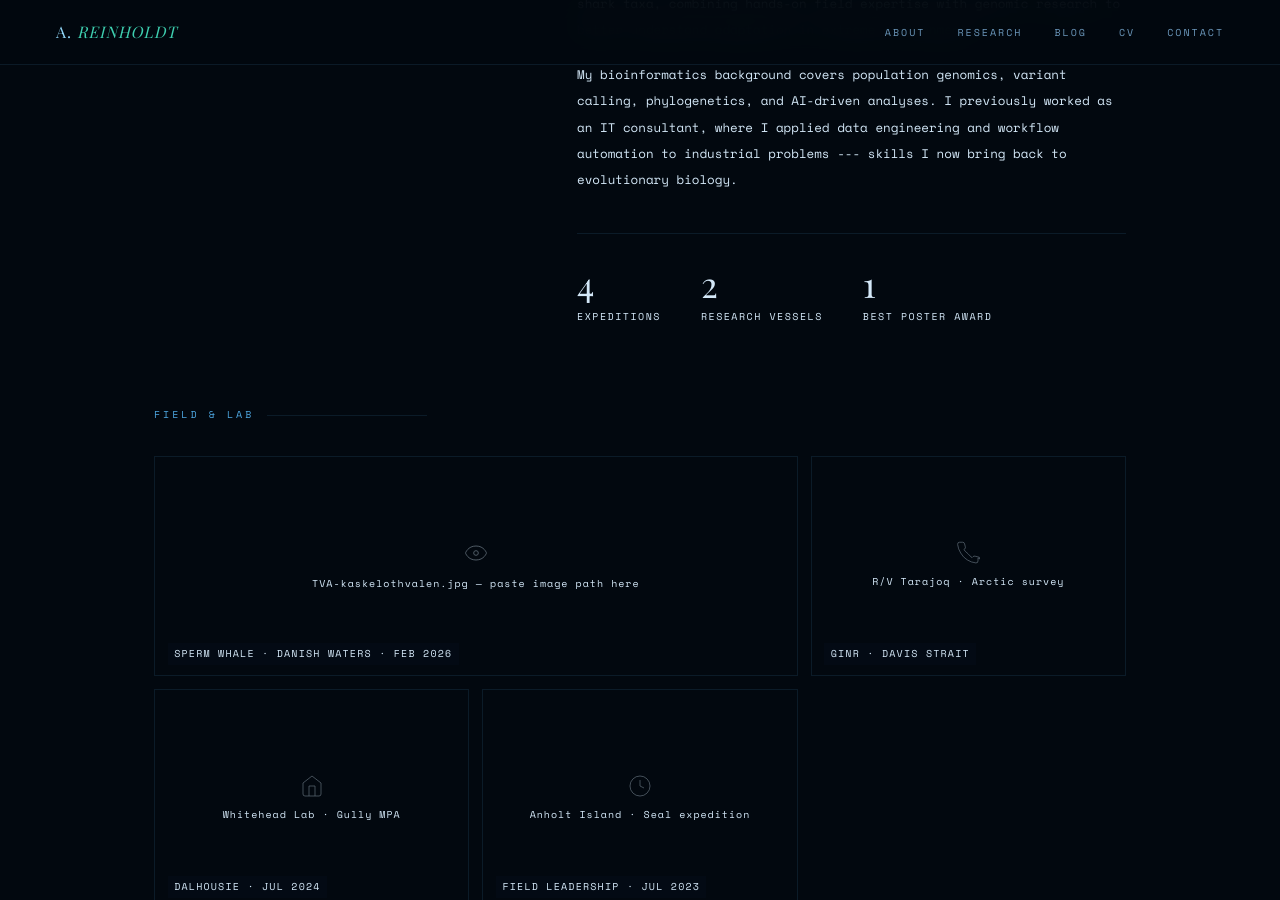
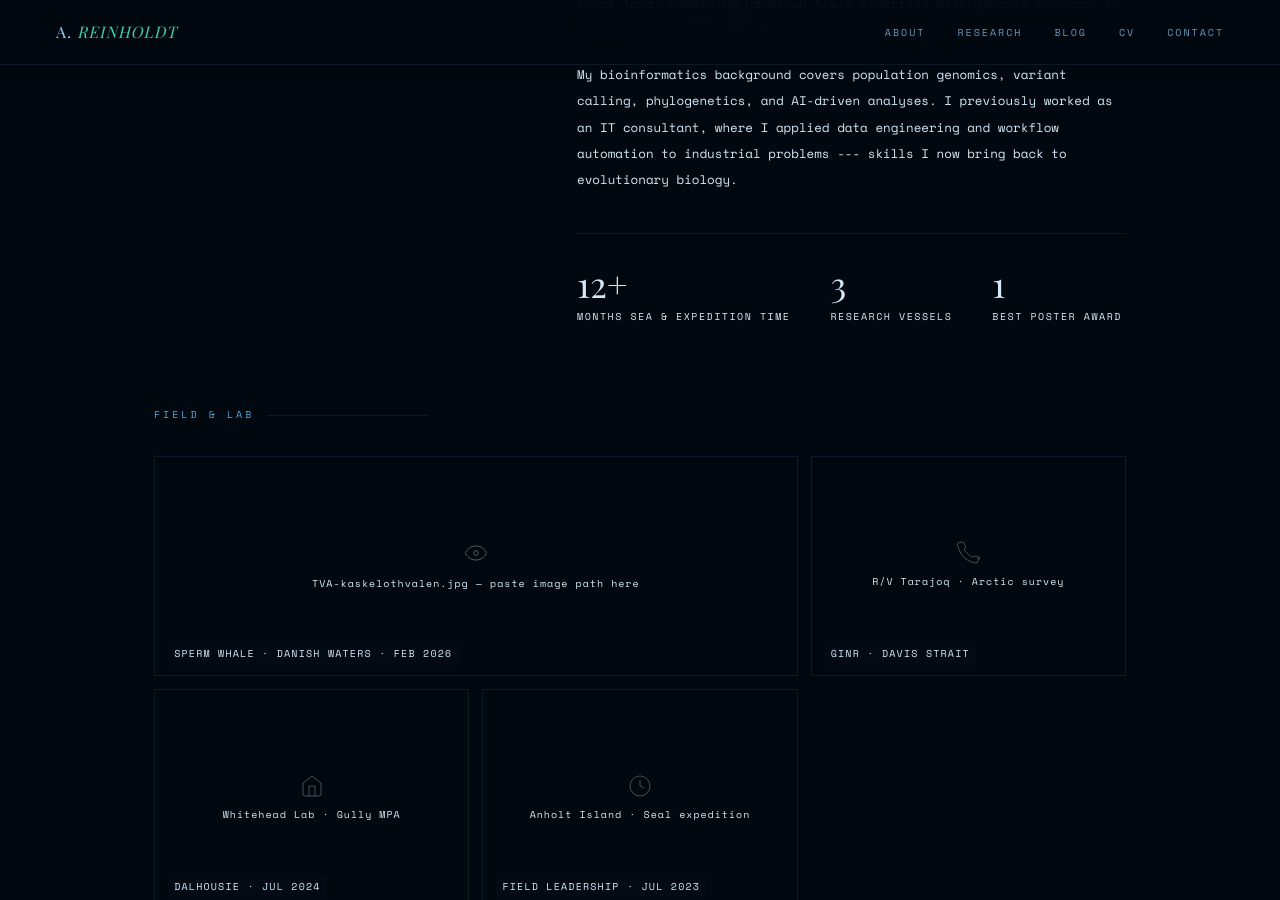
Before and after one commit to Areinholdt/Areinholdt.github.io, a Jekyll site: the page built from about.md, in a window 1280 px wide and 900 px high, scrolled down 841 px. Built offline with Jekyll 4.4.1, drawn with Linux system fonts in a browser that asks for light colours; some web fonts are replaced.

Commit message:
Update statistics in about.md

```diff
--- a/about.md
+++ b/about.md
@@ -209,8 +209,8 @@ permalink: /about/
       </p>
 
       <div class="stat-row">
-        <div><span class="stat-num">4</span><span class="stat-label">Expeditions</span></div>
-        <div><span class="stat-num">2</span><span class="stat-label">Research vessels</span></div>
+        <div><span class="stat-num">12+</span><span class="stat-label">Months Sea & Expedition time</span></div>
+        <div><span class="stat-num">3</span><span class="stat-label">Research vessels</span></div>
         <div><span class="stat-num">1</span><span class="stat-label">Best poster award</span></div>
       </div>
     </div>
```
